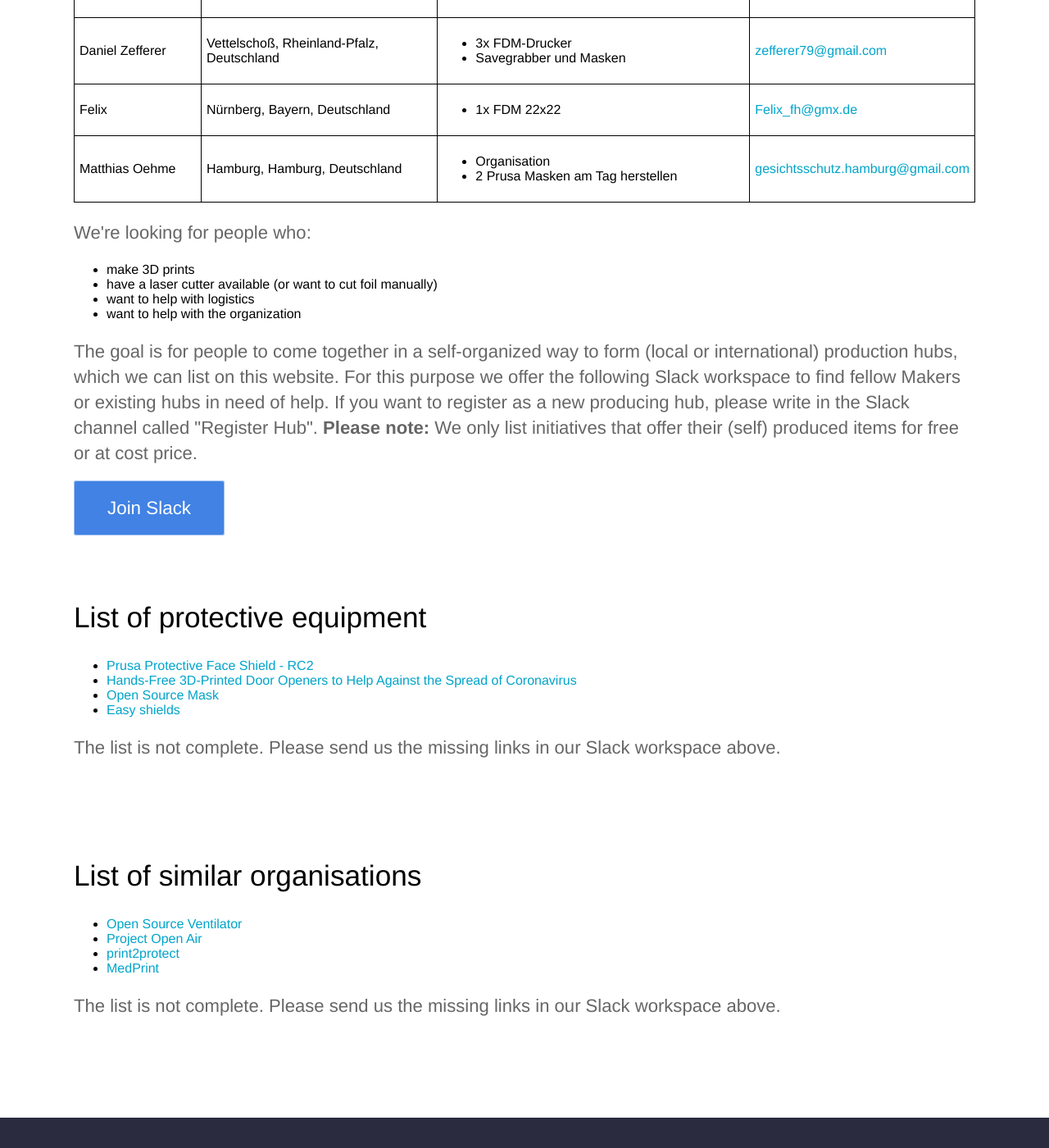
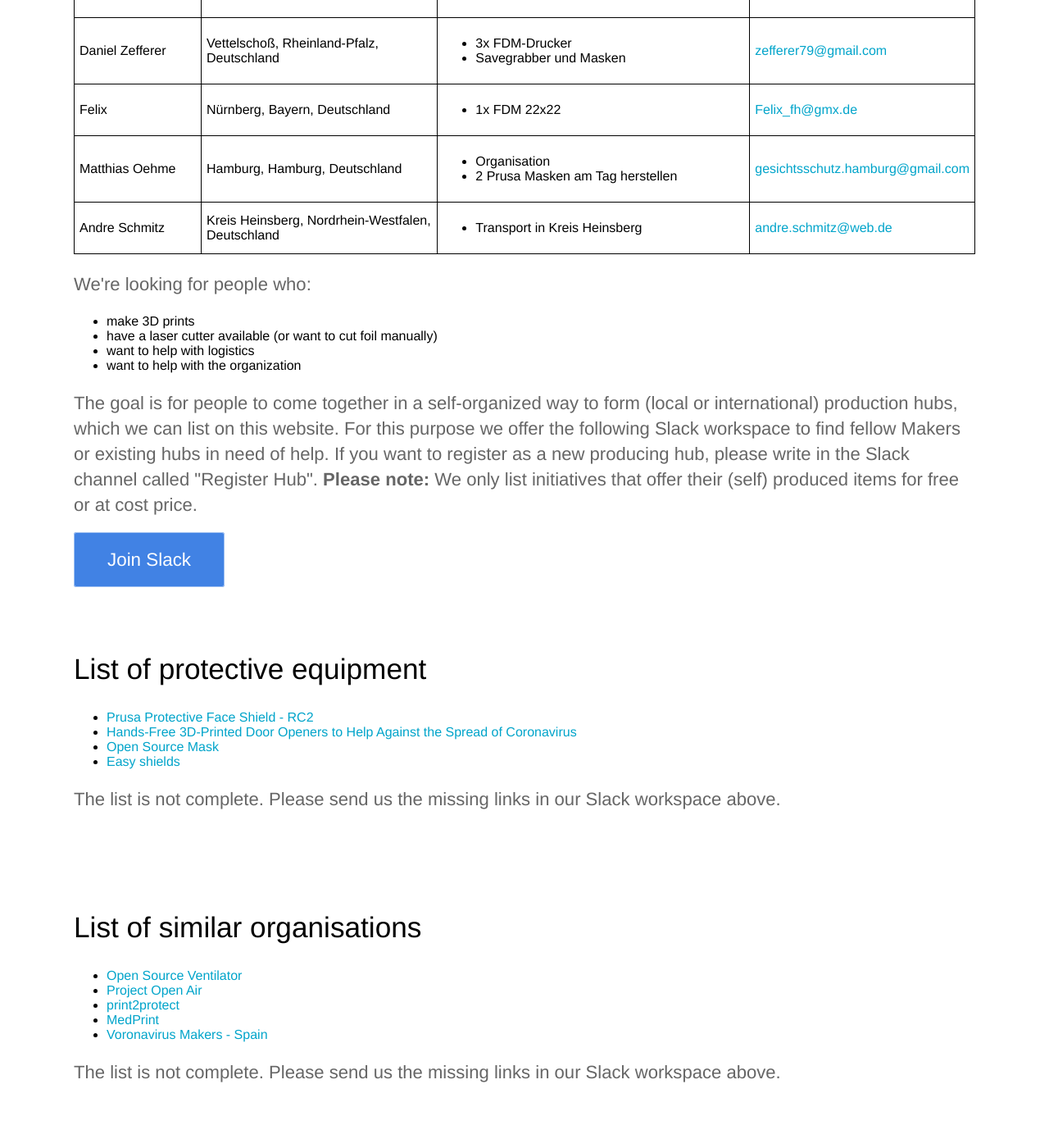
Before and after one commit to CloudCannon/hydra-jekyll-template, a Jekyll site: the page built from en/index.html, in a window 1280 px wide and 1400 px high, scrolled down 3686 px. Shown: the whole window at 82% size. Built offline with Jekyll 4.4.1, drawn with Linux system fonts in a browser that asks for light colours.

Commit message:
ADD entry

```diff
--- a/_data/makers.yml
+++ b/_data/makers.yml
@@ -177,6 +177,14 @@ en:
       - Organisation
       - 2 Prusa Masken am Tag herstellen
     contact: '<a href="mailto:gesichtsschutz.hamburg@gmail.com">gesichtsschutz.hamburg@gmail.com</a>'
+  - name: Andre Schmitz
+    country: Deutschland
+    # State / region is optional
+    state: Nordrhein-Westfalen
+    city: Kreis Heinsberg
+    capacity:
+      - Transport in Kreis Heinsberg
+    contact: '<a href="mailto:andre.schmitz@web.de">andre.schmitz@web.de</a>'
 # Copy the block above and repeat =)
 de:
   - name: Carsten
@@ -367,4 +375,12 @@ de:
       - Organisation
       - 2 Prusa Masken am Tag herstellen
     contact: '<a href="mailto:gesichtsschutz.hamburg@gmail.com">gesichtsschutz.hamburg@gmail.com</a>'
+  - name: Andre Schmitz
+    country: Deutschland
+    # State / region is optional
+    state: Nordrhein-Westfalen
+    city: Kreis Heinsberg
+    capacity:
+      - Transport in Kreis Heinsberg
+    contact: '<a href="mailto:andre.schmitz@web.de">andre.schmitz@web.de</a>'
 # Copy the block above and repeat =)
--- a/_data/organisations.yml
+++ b/_data/organisations.yml
@@ -6,4 +6,6 @@
   link: https://info743967.typeform.com/to/o8l610
 - name: MedPrint
   link: http://medprint.org/
+- name: Voronavirus Makers - Spain
+  link: https://www.coronavirusmakers.org
 # Copy the block above and repeat =)
```
